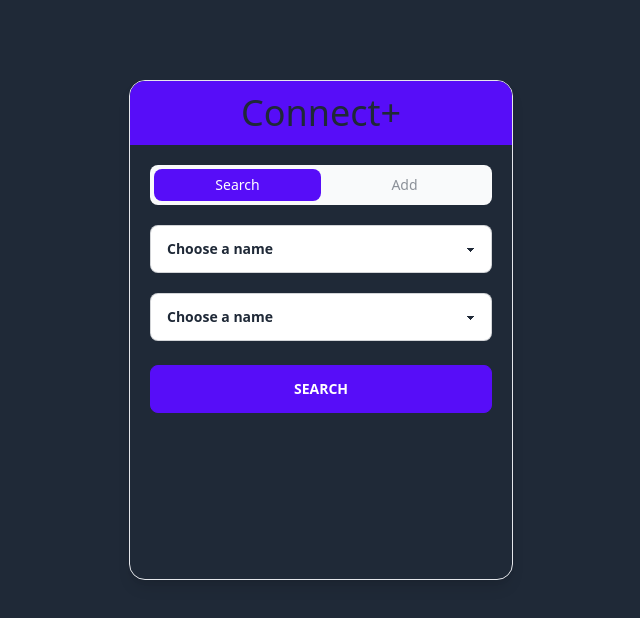
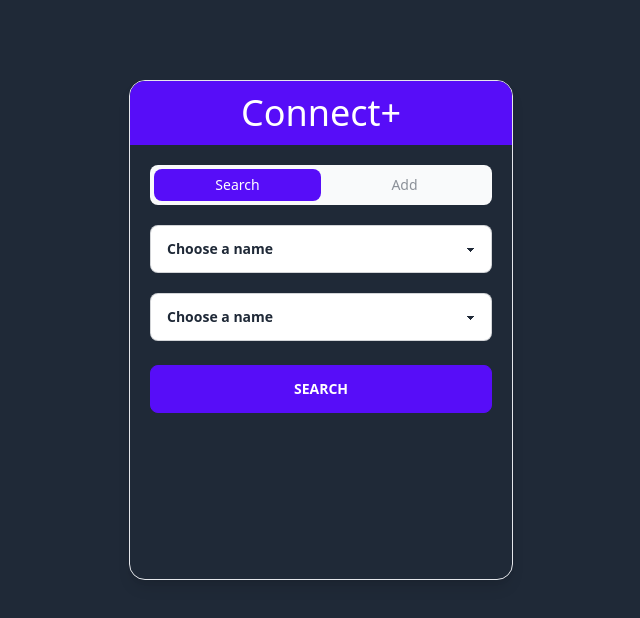
Before and after one commit to SandeepGumaste/Connect-App, a React (Create React App) app: page / in a window 1280 px wide. Shown: the top 618 px of the page, without its empty margins (319-959 px from the left). Built offline with nearby package versions, Linux system fonts and the light colour scheme.

Commit message:
daisy ui themes added

```diff
--- a/src/App.js
+++ b/src/App.js
@@ -30,7 +30,7 @@ function App() {
   return (
     <div className="sm:grid sm:pt-20 place-content-center">
       <div className=" flex flex-col sm:border sm:rounded-box shadow-lg sm:w-96 overflow-hidden">
-        <h1 className="text-4xl w-full bg-primary text-center pt-3 pb-3">
+        <h1 className="text-4xl w-full bg-primary text-white text-center pt-3 pb-3">
           Connect+
         </h1>
         <Tabs add={add} setAdd={setAdd} />
@@ -44,7 +44,7 @@ function App() {
         )}
         {!add && (
           <div className="px-5 pb-5">
-            <div className="collapse border rounded-box border-base-300 collapse-open">
+            <div className="collapse border rounded-box border-base-300 collapse-open text-white">
               <div className="collapse-title text-xl font-medium">Result</div>
               <div className="collapse-content">
                 {connection !== null ? (
--- a/tailwind.config.js
+++ b/tailwind.config.js
@@ -6,7 +6,7 @@ module.exports = {
   plugins: [require("daisyui")],
   daisyui: {
     styled: true,
-    themes: false,
+    themes: true,
     utils: true,
     logs: true,
     rtl: false,
```
